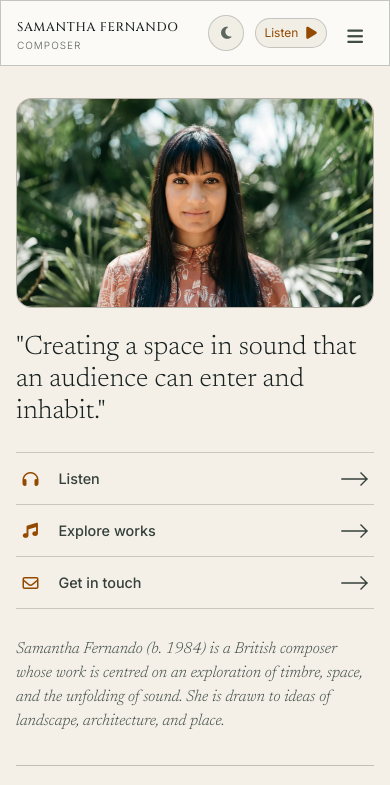
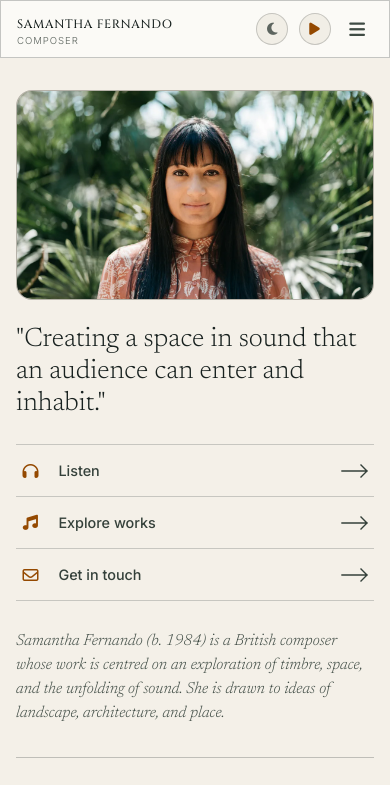
Before and after one commit to nicholascaplan/sam-clone, a website: page index.html in a window 390 px wide. Shown: the top 785 px of the page. Drawn offline with Linux system fonts and the light colour scheme.

Commit message:
Refine mobile header controls

```diff
--- a/index.html
+++ b/index.html
@@ -492,7 +492,7 @@
             #mobilePreviewBtn { display: none; }
             header { position: sticky; top: 0; }
             header > div:first-child {
-                height: 4rem !important;
+                height: 3.5rem !important;
                 gap: 0.5rem;
                 padding-left: 1rem;
                 padding-right: 1rem;
@@ -505,12 +505,12 @@
             header > div:first-child > a span:first-child {
                 display: block;
                 overflow: hidden;
-                font-size: 0.78rem;
+                font-size: 0.75rem;
                 letter-spacing: 0.055em;
                 text-overflow: ellipsis;
                 white-space: nowrap;
             }
-            header > div:first-child > a span:last-child { font-size: 0.625rem; }
+            header > div:first-child > a span:last-child { font-size: 0.6rem; }
             header > div:first-child > div {
                 flex: 0 0 auto;
                 gap: 0.15rem;
@@ -518,15 +518,34 @@
             }
             #themeToggleBtn,
             #mobileMenuToggle {
-                flex: 0 0 2.25rem;
-                width: 2.25rem;
-                height: 2.25rem;
-                padding: 0.5rem;
+                box-sizing: border-box;
+                display: inline-flex;
+                align-items: center;
+                justify-content: center;
+                flex: 0 0 2rem;
+                width: 2rem;
+                height: 2rem;
+                padding: 0.4rem;
+                border: 1px solid transparent;
+            }
+            #mobileMenuToggle i { display: block; line-height: 1; }
+            #mobileMenuToggle:focus { outline: none; }
+            #mobileMenuToggle:focus-visible {
+                outline: 2px solid #f59e0b;
+                outline-offset: 2px;
             }
             #ambientSoundBtn {
                 flex: 0 0 auto;
-                padding-left: 0.55rem;
-                padding-right: 0.55rem;
+                min-height: 2rem;
+                padding: 0.35rem 0.5rem;
+            }
+            #mobileMenuToggle[aria-expanded="true"] {
+                color: #fcd6a7;
+                border-color: rgba(245, 158, 11, 0.7);
+            }
+            .light-mode #mobileMenuToggle[aria-expanded="true"] {
+                color: #6e3500;
+                border-color: rgba(169, 87, 0, 0.7);
             }
             main { padding-top: 1rem; padding-bottom: 1.5rem; }
             #tab-home { gap: 2rem; }
@@ -591,6 +610,12 @@
             .works-filter-divider { margin: 0 -0.25rem; }
         }
         @media (max-width: 540px) {
+            #ambientSoundBtn {
+                width: 2rem;
+                padding: 0.35rem;
+                gap: 0;
+            }
+            #soundLabel { display: none; }
             .works-filter-toolbar { grid-template-columns: 1fr; gap: 0.55rem; }
             #tab-works #worksSearchInput { padding-top: 0.65rem; padding-bottom: 0.65rem; font-size: 0.8rem; }
         }
```
Also changed, not shown: docs/decisions.md (+1 -1 lines), docs/next-steps.md (+0 -4 lines), tests/site-load.spec.js (+8 -0 lines).
